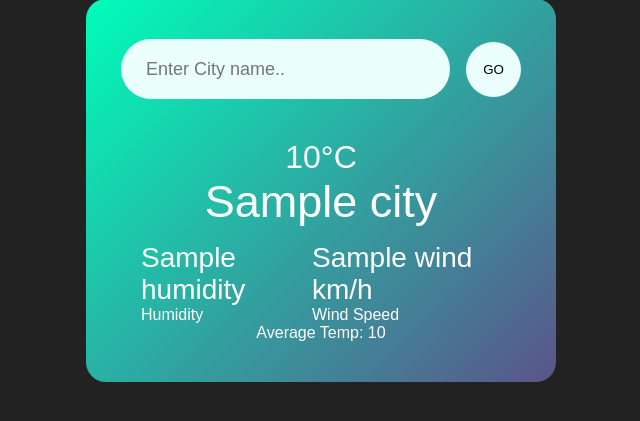
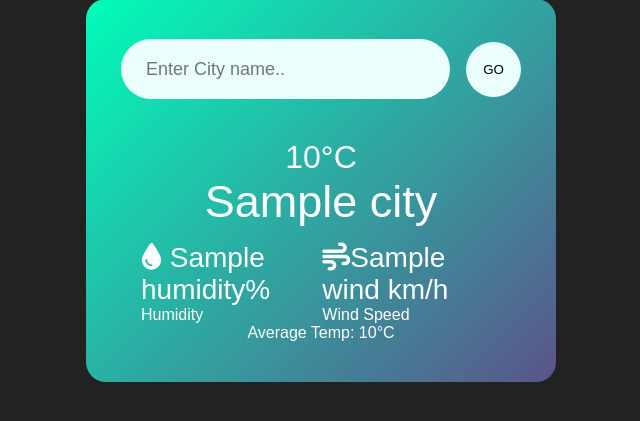
Before and after one commit to hashif-python/WeatherApp, a Django app: template weatherapp/appweather/templates/appweather/index.html in a window 1280 px wide. Shown: the part 101-522 px from the top of the page, without its empty margins (319-959 px from the left). Run offline with Django 5.2, Linux system fonts and the light colour scheme; the template is opened without the code that fills it: most values are stand-ins (such as "Sample title", 1, 10 or a date in 2020).

Commit message:
small tweeks done in template

```diff
--- a/weatherapp/appweather/templates/appweather/index.html
+++ b/weatherapp/appweather/templates/appweather/index.html
@@ -5,7 +5,10 @@
     <meta charset="UTF-8">
     <meta name="viewport" content="width=device-width, initial-scale=1.0">
     <title>Weather App</title>
+    <link rel="stylesheet" href="https://cdnjs.cloudflare.com/ajax/libs/font-awesome/6.0.0-beta3/css/all.min.css">
     <link rel="stylesheet" href="{% static 'appweather/style.css' %}">
+
+
 </head>
 <body>
     <div class="card">
@@ -29,21 +32,32 @@
                 <div class="details">
                     <div class="col">
                         <div>
-                            <p class="humidity">{{weather_data.humidity}}</p>
+                            <p class="humidity">
+                                <i class="fas fa-tint"></i> {{ weather_data.humidity }}%
+                              </p>
+
                             <p>Humidity</p>
                         </div>
                     </div>
                     <div class="col">
                         <div>
-                            <p class="wind">{{weather_data.wind}} km/h</p>
+                            <p class="wind">
+                                <i class="fa-solid fa-wind"></i>{{weather_data.wind}} km/h
+                            </p>
                             <p>Wind Speed</p>
                         </div>
                     </div>
                 </div>
 
                 <div class="avgtemp">
-                    <p>Average Temp: {{avg_temp}}</p>
+                    <p>Average Temp: {{avg_temp}}°C</p>
                 </div>
+
+            {%else%}
+
+            <div>
+                <p style="color:black; font-size:small">{{error_message}}</p>
+            </div>
 
             {%endif%}
         </div>
```
Also changed, not shown: weatherapp/appweather/views.py (+13 -3 lines), weatherapp/static_files/appweather/style.css (+5 -3 lines).
